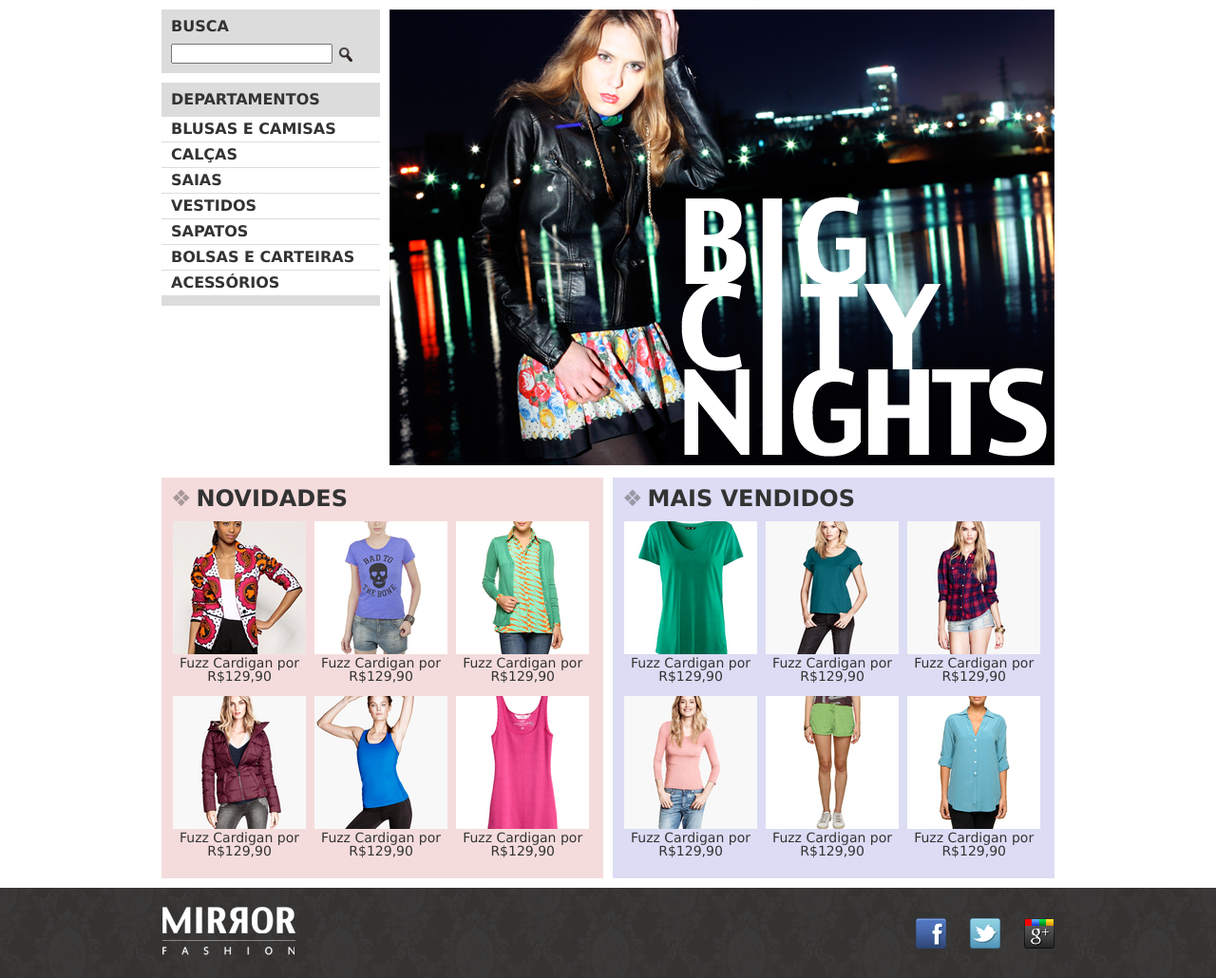
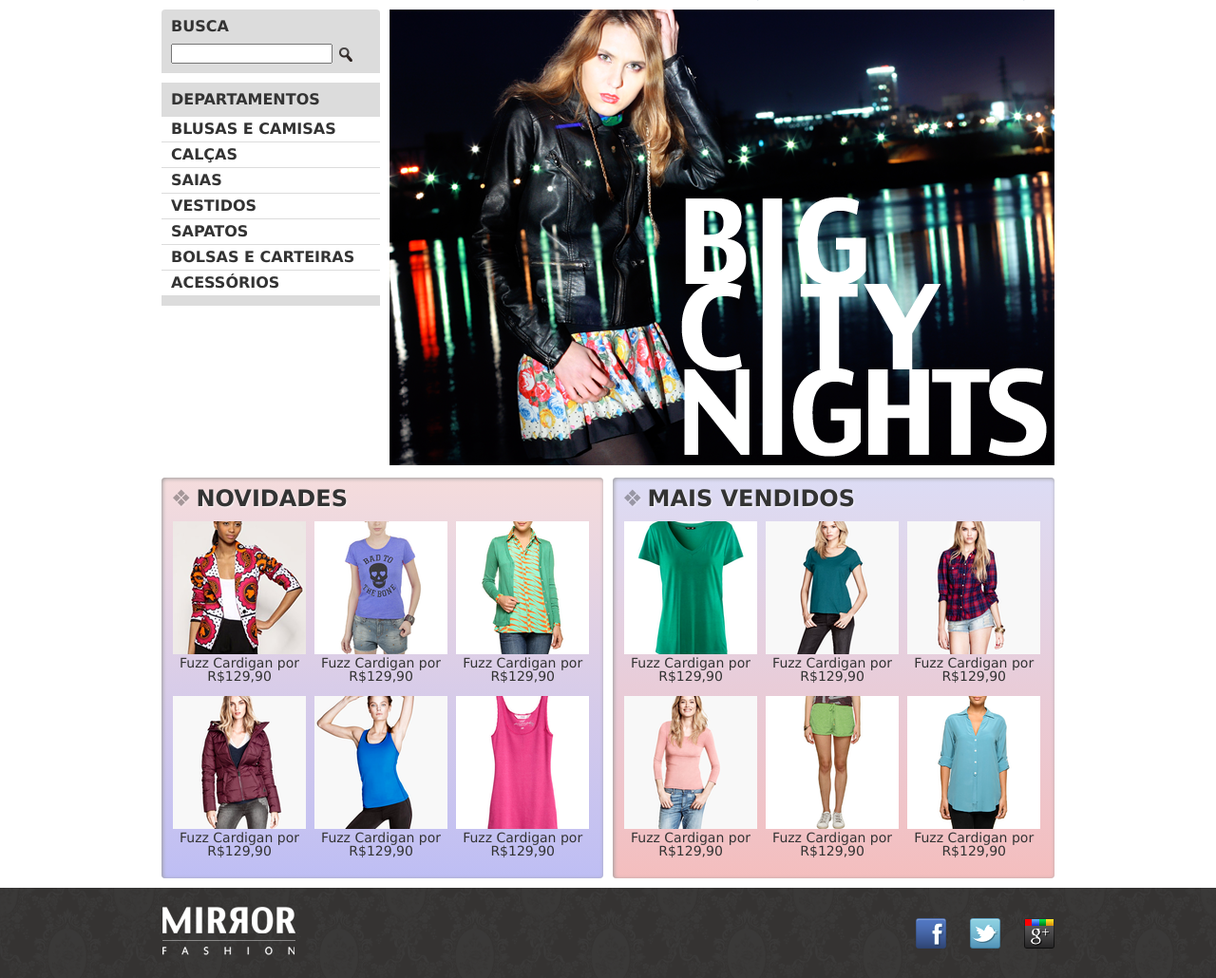
Before and after one commit to Lefel95/Mirror-Fashion, a PHP site: page / in a window 1280 px wide. Shown: the part 88-1118 px from the top of the page at 95% size. Run offline with PHP 8.4, Linux system fonts and the light colour scheme.

Commit message:
Add gradients, both box and text shadows and some rotations on .painel and .busca classes.

```diff
--- a/css/estilos.css
+++ b/css/estilos.css
@@ -50,6 +50,11 @@ header
 .menu-opcoes a:active
 {
     color: #867dc6;
+}
+.busca
+{
+    border-top-left-radius: 4px;
+    border-top-right-radius: 4px;
 }
 .busca,
 .menu-departamentos
@@ -120,6 +125,10 @@ header
     content: '\272A';
     padding-right: 3px;
 }
+.painel h2
+{
+    text-shadow: 1px 1px 2px rgba(255,255,255,0.8);
+}
 .painel h2:before
 {
     content: '\2756';
@@ -130,16 +139,20 @@ header
     margin: 10px 0;
     padding: 10px;
     width: 445px;
+    border-radius: 4px;
+    box-shadow: inset 1px 1px 4px #999;
 }
 
 .novidades {
     float: left;
     background-color: #F5DCDC;
+    background: linear-gradient(#f5dcdc, #bebef4);
 }
 
 .mais-vendidos {
     float: right;
     background-color: #DCDCF5;
+    background: linear-gradient(#dcdcf5, #f4bebe);
 }
 
 .painel li {
@@ -148,6 +161,18 @@ header
     width: 140px;
     margin: 2px;
     padding-bottom: 10px;
+    transition: 0.7s ease-out;
+}
+.painel li:hover
+{
+    background-color: rgba(255,255,255,0.8);
+    box-shadow: 0 0 5px #333;
+    transition: 0.7s ease-in;
+    transform: scale(1.2) rotate(-5deg);
+}
+.painel li:nth-child(2n):hover
+{
+    transform: scale(1.2) rotate(5deg);
 }
 
 .painel h2{
```
